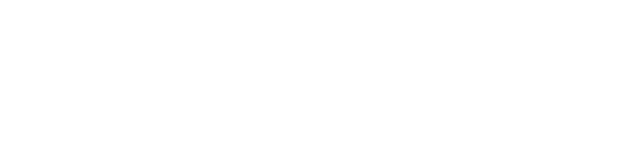
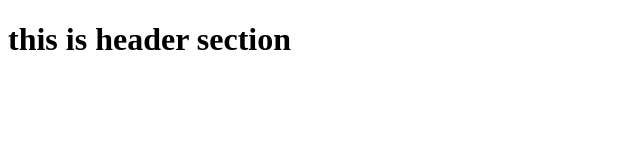
Before and after one commit to Basant1Saini/user-auth, a plain HTML site: page index.html in a window 1280 px wide. Shown: the whole page, without its empty margins (0-640 px from the left). Drawn offline with Linux system fonts and the light colour scheme.

Commit message:
heading added

```diff
--- a/index.html
+++ b/index.html
@@ -9,7 +9,7 @@
 </head>
 
 <body>
-
+    <h1>this is header section</h1>
 </body>
 
 </html>
```
